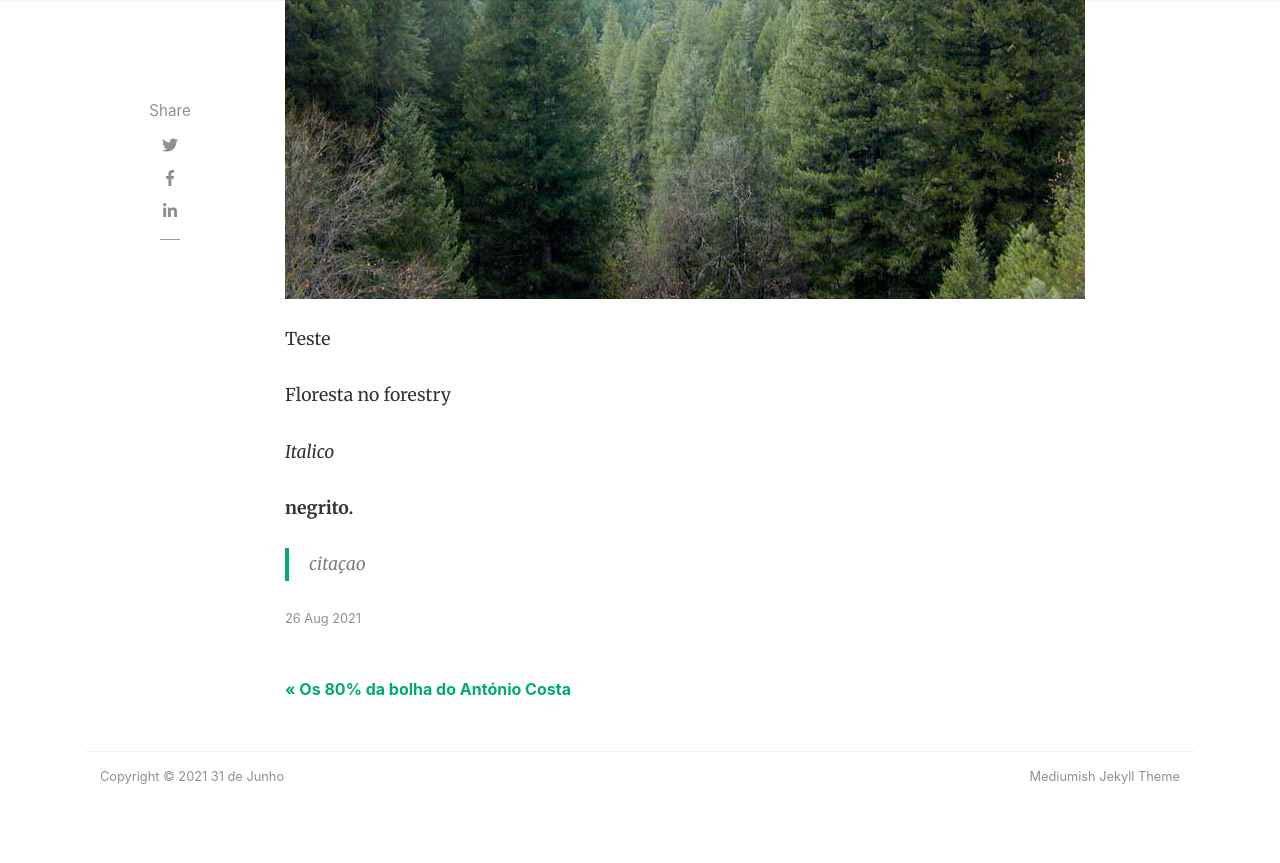
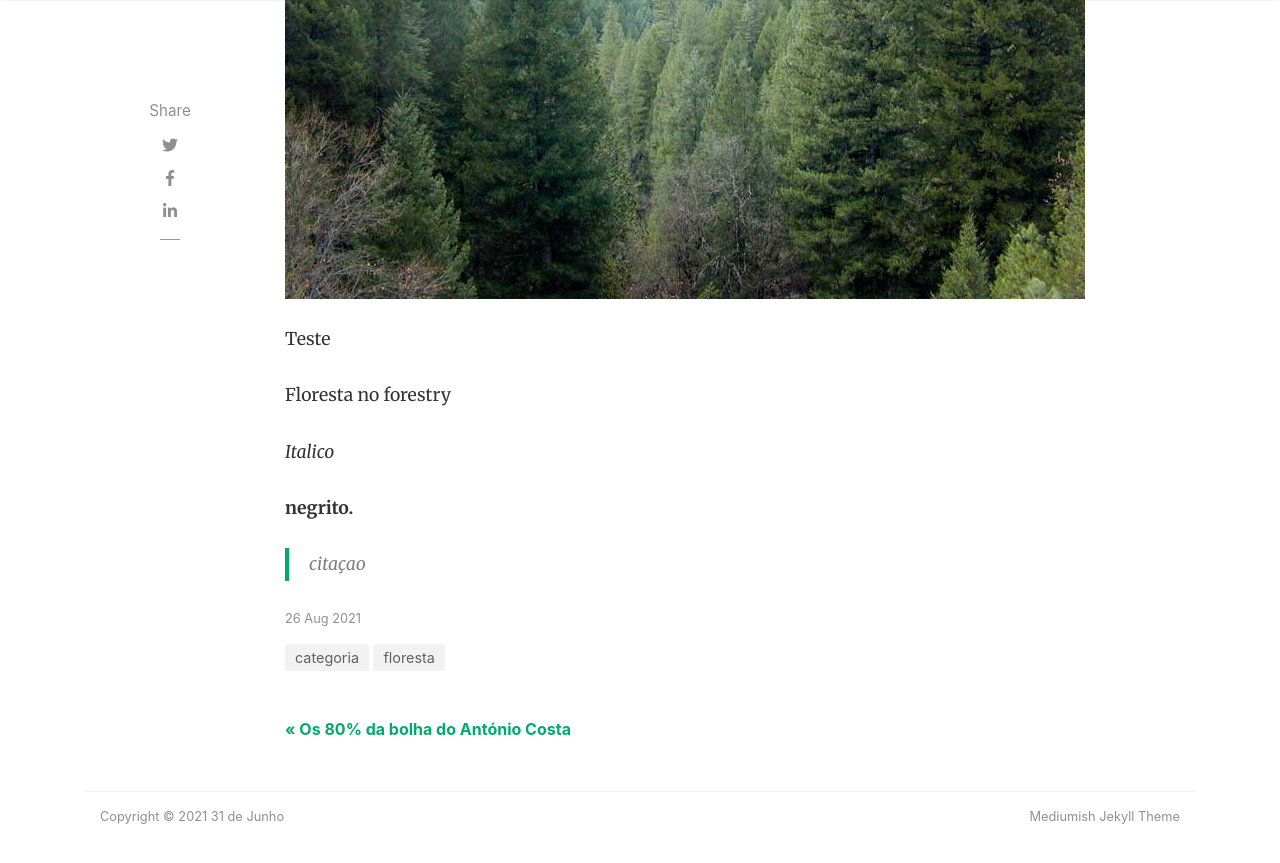
Before and after one commit to RKnoxPT/31deJunho, a Jekyll site: the page built from _posts/2021-08-26-teste-forestry.md, in a window 1280 px wide and 900 px high, scrolled down 580 px. Shown: the top 863 px of the window. Built offline with Jekyll 4.4.1, drawn with Linux system fonts in a browser that asks for light colours; nearby versions of some CDN libraries; comment, search, counter and statistics services are not loaded.

Commit message:
Update from Forestry.io RKnoxPT updated _posts/2021-08-26-teste-forestry.md

```diff
--- a/_posts/2021-08-26-teste-forestry.md
+++ b/_posts/2021-08-26-teste-forestry.md
@@ -1,7 +1,9 @@
 ---
 layout: post
 title: Teste Forestry
-categories: []
+categories:
+- floresta
+- categoria
 image: https://31dejunho.website/assets/images/forestry.jpg
 description: Uma floresta
 
```
